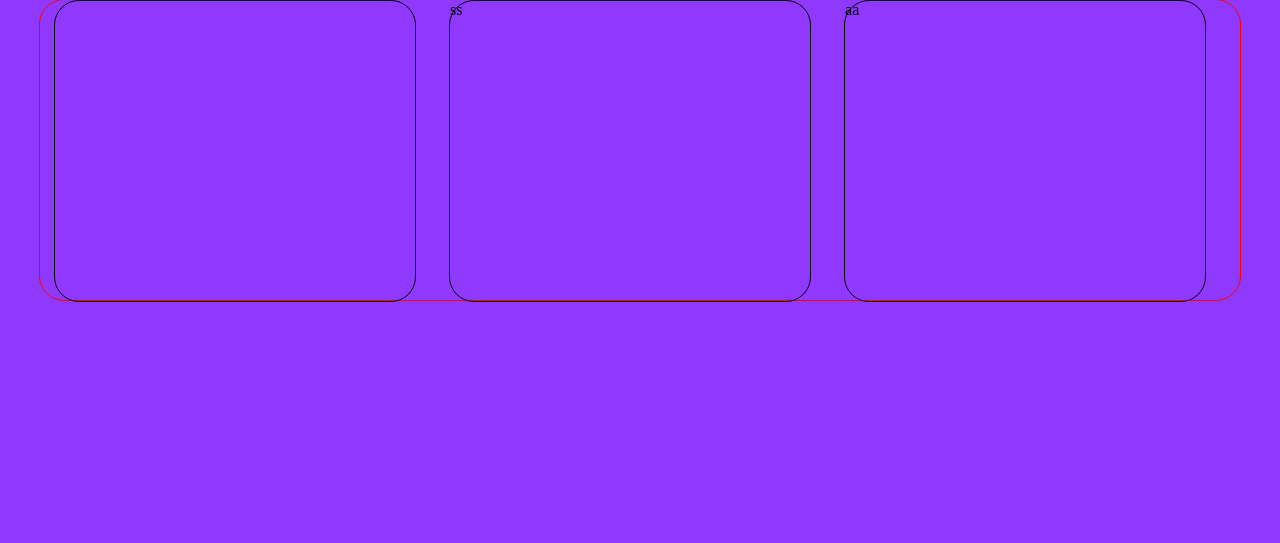
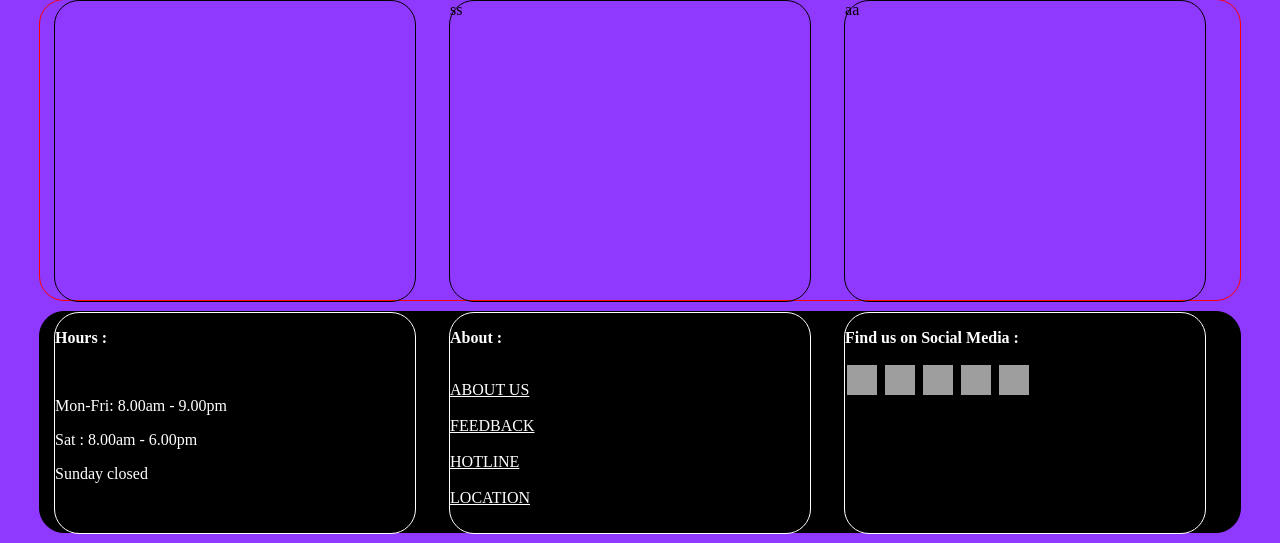
Before and after one commit to nilupulmanodya/ThozeHut, a PHP site: page / in a window 1280 px wide. Shown: the part 437-980 px from the top of the page. Before the commit the page ends 739 px from the top, so only its background shows below. Run offline with PHP 8.4, Linux system fonts and the light colour scheme; grey boxes are pictures that could not be loaded.

Commit message:
architec

```diff
--- a/css/style.css
+++ b/css/style.css
@@ -195,3 +195,44 @@ li {
 }
 
 /*CSS for session 3 ends here*/
+
+/*CSS for footer starts here*/
+
+.footer{
+	background-color: black;
+	height:220px;
+}
+
+.footer_1{
+
+	display: inline-block;
+	background: none;
+	width : 30%;
+	height:100%;
+	margin:0% 1.2%;
+	border:1px solid white;
+	vertical-align: top;
+	border-radius: 25px;
+}
+
+.footer_1 p{
+	color:white;
+	background: none;
+}
+.footer_1 p b{
+	color:white;
+	background: none;
+}
+.footer_1  a{
+	color:white;
+	background: none;
+}
+
+.footer_1 a img{
+	height:30px;
+	width:30px;
+	background: none;
+	margin:2px;
+}
+
+/*CSS for footer ends here*/
--- a/index.html
+++ b/index.html
@@ -84,5 +84,35 @@
 
 		</div>
 		<!-- Session 3 ends here-->
+
+		<div class="container footer">
+			<div class="footer_1">
+				<p><b>Hours :</b></p>
+				<br>
+				<p>Mon-Fri: 8.00am - 9.00pm</p>
+				<p>Sat : 8.00am - 6.00pm</p>
+				<p>Sunday closed</p>
+
+			</div>
+			<div class="footer_1">
+				<p><b>About :</b></p>
+				<br>
+				<a href="#">ABOUT US</a><br><br>
+				<a href="#">FEEDBACK</a><br><br>
+				<a href="#">HOTLINE</a><br><br>
+				<a href="#">LOCATION</a>
+
+			</div>
+			<div class="footer_1">
+				<p><b>Find us on Social Media :</b></p>
+				<a href="#"><img src="images/assets/#"></a>
+				<a href="#"><img src="images/assets/#"></a>
+				<a href="#"><img src="images/assets/#"></a>
+				<a href="#"><img src="images/assets/#"></a>
+				<a href="#"><img src="images/assets/#"></a>
+			</div>
+
+
+		</div>
 	</body>
 </html>
```
